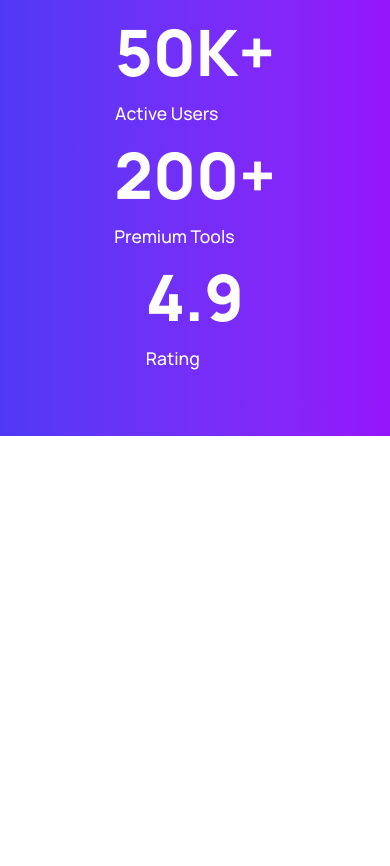
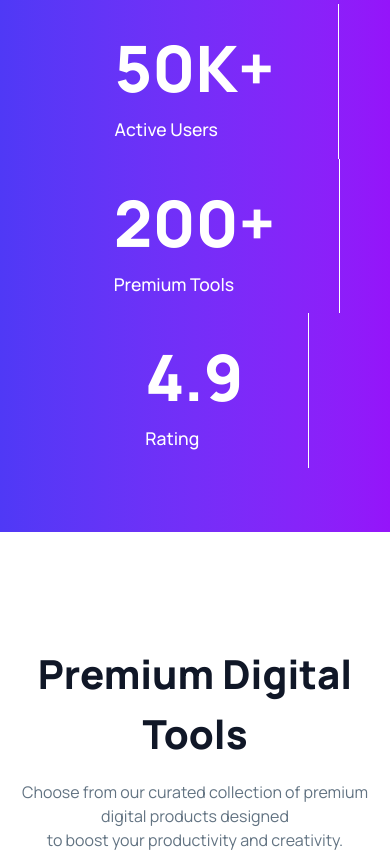
Before and after one commit to NureAlamShuvo/my-assignment-6, a React (Vite) app: page / in a window 390 px wide. Shown: the part 1120-1986 px from the top of the page. Before the commit the page ends 1556 px from the top, so only its background shows below. Built offline with nearby package versions, Linux system fonts and the light colour scheme.

Commit message:
add dynamic product cards from json data

```diff
--- /dev/null
+++ b/public/tools.json
@@ -0,0 +1,98 @@
+[
+  {
+    "id": 1,
+    "name": "Starter Resume Kit",
+    "description": "Perfect for beginners to create professional resumes quickly.",
+    "price": 9.99,
+    "period": "one-time",
+    "tag": "new",
+    "tagType": "new",
+    "features": ["10+ templates", "Basic customization", "Export to PDF"],
+    "icon": "file-text",
+    "img": "https://i.ibb.co.com/ccrBdM0W/portfolio.png"
+  },
+  {
+    "id": 2,
+    "name": "Pro Resume Builder",
+    "description": "Advanced tools to craft ATS-friendly resumes with ease.",
+    "price": 19.99,
+    "period": "monthly",
+    "tag": "popular",
+    "tagType": "popular",
+    "features": ["100+ templates", "ATS optimization", "Cover letter builder"],
+    "icon": "award",
+    "img": "https://i.ibb.co.com/ccrBdM0W/pro-resume-builder.png"
+  },
+  {
+    "id": 3,
+    "name": "Career Booster Pack",
+    "description": "All-in-one solution for job seekers aiming for top companies.",
+    "price": 49.99,
+    "period": "yearly",
+    "tag": "best seller",
+    "tagType": "best seller",
+    "features": ["Unlimited resumes", "LinkedIn optimization", "Priority support"],
+    "icon": "rocket",
+    "img": "https://i.ibb.co.com/B2RyG1T9/operation.png"
+  },
+  {
+    "id": 4,
+    "name": "Portfolio Designer",
+    "description": "Create stunning online portfolios in minutes with an easy-to-use builder.",
+    "price": 14.99,
+    "period": "monthly",
+    "tag": "popular",
+    "tagType": "popular",
+    "features": ["Custom domains", "Drag & drop builder", "Responsive design"],
+    "icon": "layout",
+    "img": "https://i.ibb.co.com/v43M9kc2/design-tool.png"
+  },
+  {
+    "id": 5,
+    "name": "Interview Prep Toolkit",
+    "description": "Get ready for interviews with expert-curated resources.",
+    "price": 24.99,
+    "period": "one-time",
+    "tag": "new",
+    "tagType": "new",
+    "features": ["Mock interviews", "Common Q&A", "Expert tips"],
+    "icon": "mic",
+    "img": "https://i.ibb.co.com/FbtpDgS0/writing-2327400-1.png"
+  },
+  {
+    "id": 6,
+    "name": "AI Resume Analyzer",
+    "description": "Analyze and improve your resume using AI insights.",
+    "price": 12.99,
+    "period": "monthly",
+    "tag": "popular",
+    "tagType": "popular",
+    "features": ["Instant feedback", "Keyword suggestions", "Score breakdown"],
+    "icon": "cpu",
+    "img": "https://i.ibb.co.com/B2RyG1T9/operation.png"
+  },
+  {
+    "id": 7,
+    "name": "Job Tracker Pro",
+    "description": "Track and manage all your job applications efficiently.",
+    "price": 7.99,
+    "period": "monthly",
+    "tag": "best seller",
+    "tagType": "best seller",
+    "features": ["Application tracking", "Status updates", "Reminders"],
+    "icon": "check-square",
+    "img": "https://i.ibb.co.com/B2RyG1T9/operation.png"
+  },
+  {
+    "id": 8,
+    "name": "Ultimate Career Suite",
+    "description": "Complete career toolkit with all premium features included.",
+    "price": 79.99,
+    "period": "yearly",
+    "tag": "best seller",
+    "tagType": "best seller",
+    "features": ["All features unlocked", "Dedicated support", "Regular updates"],
+    "icon": "star",
+    "img": "https://i.ibb.co.com/NgrwD6wG/social-media.png"
+  }
+]
--- a/src/App.jsx
+++ b/src/App.jsx
@@ -3,7 +3,15 @@ import './App.css'
 import Banner from './components/Banner'
 import Navbar from './components/Navbar'
 import Stats from './components/Stats'
+import Tools from './components/Tools'
 
+
+const getTools = async () => {
+  const res = await fetch("/tools.json")
+  return res.json()
+}
+
+const toolsPromise = getTools();
 
 function App() {
 
@@ -12,6 +20,7 @@ function App() {
       <Navbar></Navbar>
       <Banner></Banner>
       <Stats></Stats>
+      <Tools toolsPromise={toolsPromise}></Tools>
     </>
   )
 }
--- a/src/components/Navbar.jsx
+++ b/src/components/Navbar.jsx
@@ -7,7 +7,7 @@ const Navbar = () => {
     const [menuOpen, setMenuOpen] = useState(false);
 
     return (
-        <div className='px-10 border-b border-b-gray-200'>
+        <div className='px-10 border-b border-b-gray-200 sticky top-0 z-50 bg-white'>
             <div className="navbar">
                 <div className="navbar-start">
                     <h2 className='text-2xl font-extrabold bg-linear-to-r from-[#4F39F6] to-[#9514FA] bg-clip-text text-transparent'>DigiTools</h2>
--- a/src/components/Stats.jsx
+++ b/src/components/Stats.jsx
@@ -4,15 +4,15 @@ const Stats = () => {
     return (
         <div className='bg-linear-to-r from-[#4F39F6] to-[#9514FA] mt-16'>
             <div className='grid grid-cols-1 sm:grid-cols-3 place-items-center py-16'>
-                <div>
+                <div className='border-r border-r-white px-16 py-4'>
                     <h2 className='font-extrabold text-[4rem] text-white'>50K+</h2>
                     <p className='font-medium text-[1.1rem] text-white '>Active Users</p>
                 </div>
-                <div>
+                <div className='border-r border-r-white px-16 py-4'>
                     <h2 className='font-extrabold text-[4rem] text-white'>200+</h2>
                     <p className='font-medium text-[1.1rem] text-white'>Premium Tools</p>
                 </div>
-                <div>
+                <div className='border-r border-r-white px-16 py-4'>
                     <h2 className='font-extrabold text-[4rem] text-white'>4.9</h2>
                     <p className='font-medium text-[1.1rem] text-white'>Rating</p>
                 </div>
--- /dev/null
+++ b/src/components/Tools.jsx
@@ -0,0 +1,46 @@
+import { Check } from 'lucide-react';
+import React, { use } from 'react';
+
+const Tools = ( {toolsPromise} ) => {
+
+    const tools = use(toolsPromise);
+    console.log(tools);
+
+    return (
+        <div className='py-28'>
+            <div className='text-center space-y-4'>
+                <h2 className='font-extrabold text-[2.5rem] text-[#101727]'>Premium Digital Tools</h2>
+                <p className='text-[#627382]'>Choose from our curated collection of premium digital products designed <br />to boost your productivity and creativity.</p>
+
+                <div className='flex gap-4 justify-center'>
+                    <button className='btn btn-primary'>Products</button>
+                    <button className='btn btn-outline'>Products</button>
+                </div>
+            </div>
+
+            <div className='grid grid-cols-1 md:grid-cols-2 lg:grid-cols-3 gap-7 container mx-auto mt-10'>
+                {
+                    tools.map(tool => <div key={tool.id} className='rounded-2xl bg-[#F2F2F2] p-10 space-y-4'>
+                        <img src={tool.img} alt="" />
+                        <h2 className='font-bold text-[1.2rem] text-[#101727]'>{tool.name}</h2>
+                        <p className='text-[#627382]'>{tool.description}</p>
+                        <h2> <span className='font-bold text-[1.2rem] text-[#101727]'>${tool.price}</span><span className='text-[#627382]'>/{tool.period}</span></h2>
+                        <div className='space-y-2'>
+                            {
+                                tool.features.map((feature, index) => (
+                                    <p key={index} className='flex items-center gap-2'>
+                                    <span className='text-green-400'><Check size={16} /></span>
+                                    <span className='text-[#627382]'>{feature}</span>
+                                </p>)
+                                )
+                            }
+                        </div>
+                        <button className='btn btn-primary w-full'>Buy Now</button>
+                    </div>)
+                }
+            </div>
+        </div>
+    );
+};
+
+export default Tools;
```
